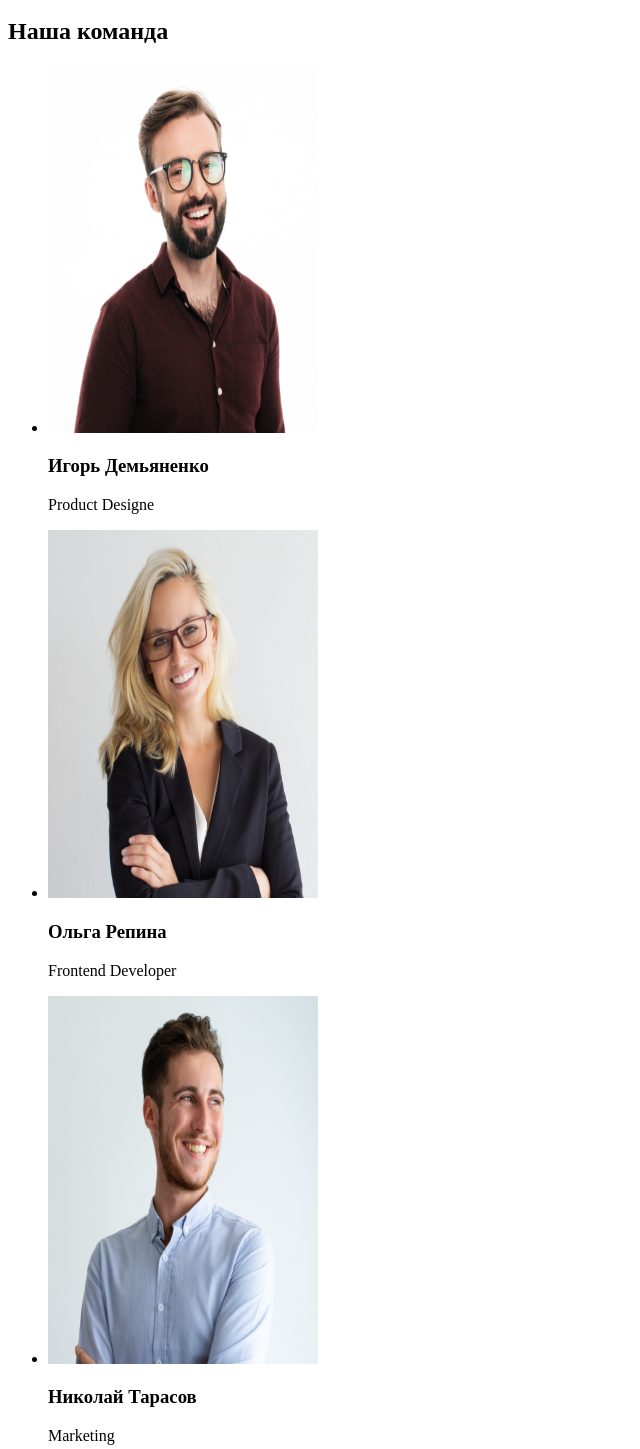
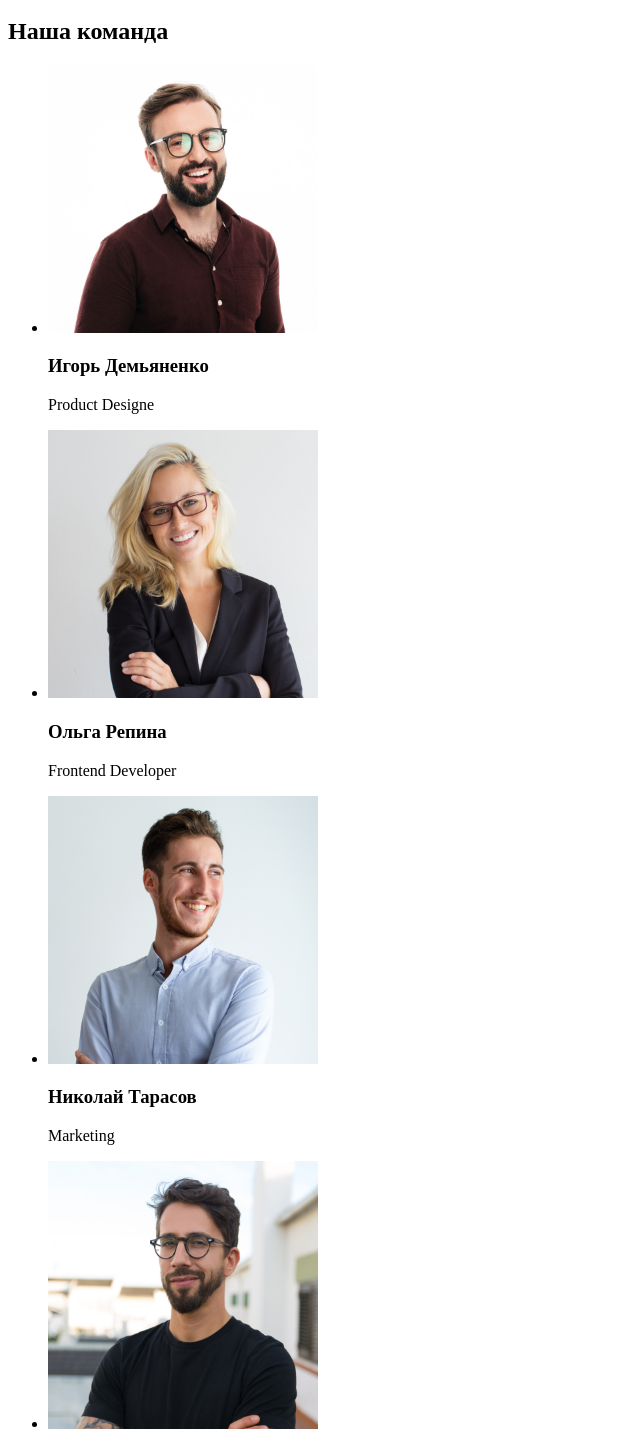
Before and after one commit to Yukkaf1/hw-1, a plain HTML site: page index.html in a window 1280 px wide. Shown: the part 1618-3067 px from the top of the page, without its empty margins (0-640 px from the left). Drawn offline with Linux system fonts and the light colour scheme.

Commit message:
поменяла ссылку с лого на главную

```diff
--- a/index.html
+++ b/index.html
@@ -9,7 +9,7 @@
 <body>
 <header>
     <nav>
-        <a href="/"> <span class="accent">Web</span>Studio</a>
+        <a href="./index.html"> <span class="accent">Web</span>Studio</a>
        <ul>
         <li><a href="">Студия</a></li>
         <li><a href="">Портфолио</a></li>
@@ -66,20 +66,20 @@
     <p></p>
     <ul>
         <li>
-            <img src="./images/main/team/igor.jpeg" alt="Портрет Игорь Демьяненко Product Designer" width="270" height="368">
+            <img src="./images/main/team/igor.jpeg" alt="Портрет Игорь Демьяненко Product Designer" width="270" height="268">
             <h3>Игорь Демьяненко</h3><p>Product Designe</p></li>
-        <li><img src="./images/main/team/olga.jpeg" alt="Портрет Ольга Репина Frontend Developer" width="270" height="368">
+        <li><img src="./images/main/team/olga.jpeg" alt="Портрет Ольга Репина Frontend Developer" width="270" height="268">
             <h3>Ольга Репина</h3><p>Frontend Developer</p></li>
-        <li><img src="./images/main/team/nickola.jpeg" alt="Портрет Николай Тарасов Marketing" width="270" height="368">
+        <li><img src="./images/main/team/nickola.jpeg" alt="Портрет Николай Тарасов Marketing" width="270" height="268">
             <h3>Николай Тарасов</h3><p>Marketing</p></li>
-        <li><img src="./images/main/team/mihail.jpeg" alt="Портрет Михаил Ермаков UI Designer" width="270" height="368">
+        <li><img src="./images/main/team/mihail.jpeg" alt="Портрет Михаил Ермаков UI Designer" width="270" height="268">
             <h3>Михаил Ермаков</h3><p>UI Designer</p></li>
     </ul>
 </section>
 </main>
 <!--Футер-->
 <footer>
-    <a href="/"><span class="accent"> Web</span>Studio</a>
+    <a href="./index.html"><span class="accent"> Web</span>Studio</a>
     <address>
         г. Киев, пр-т Леси Украинки, 26
     </address>
```
